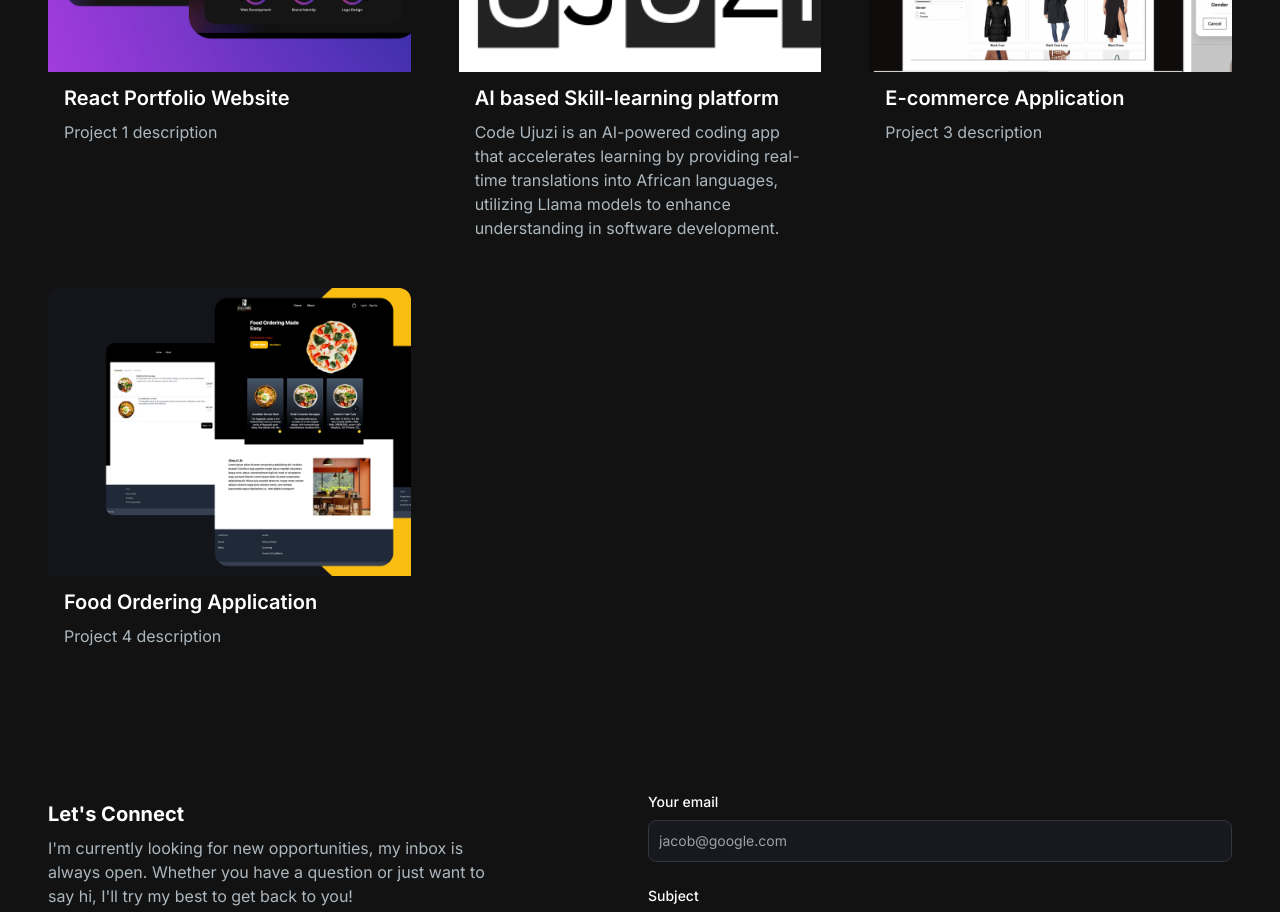
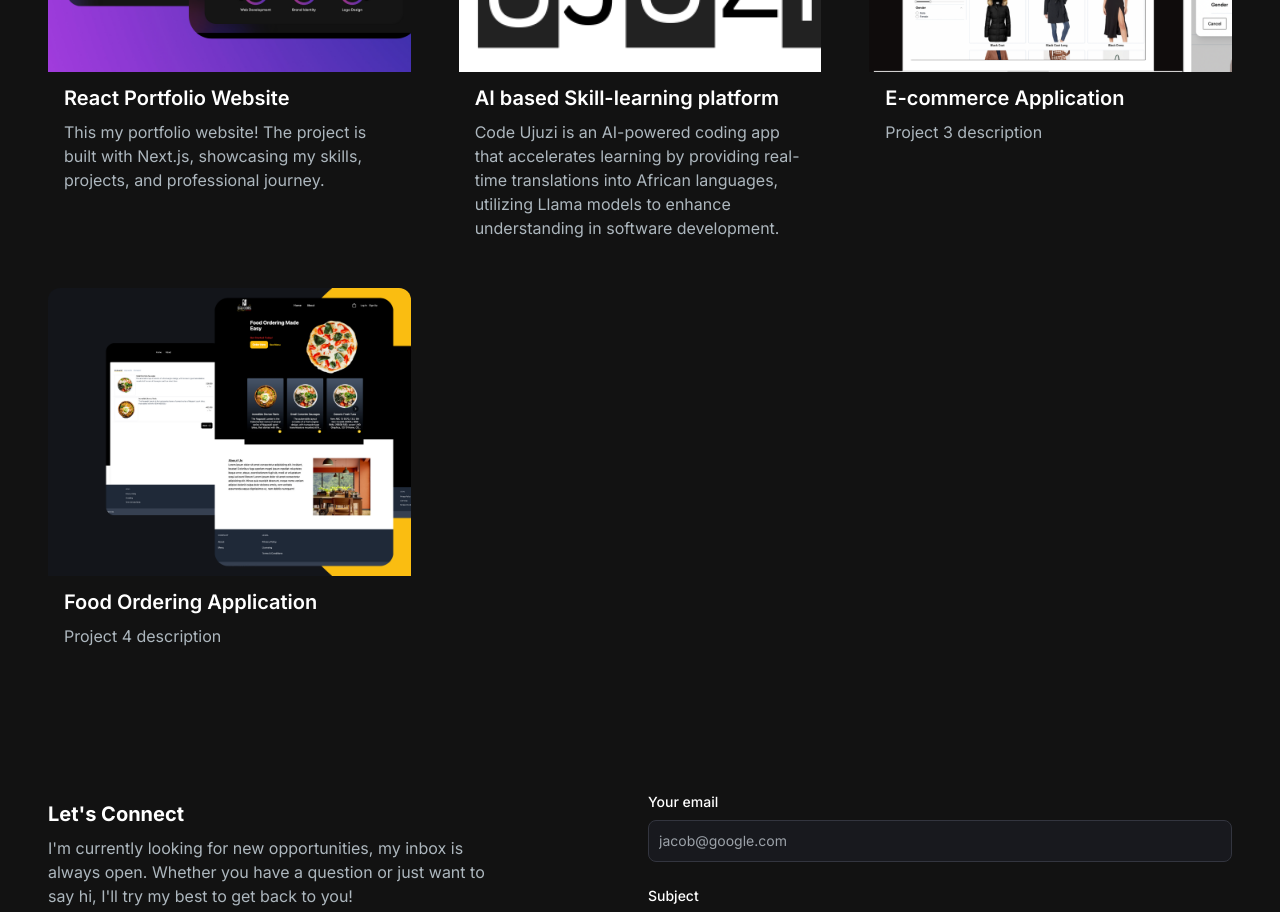
Before and after one commit to oumaoumag/ouma-portfolio, a Next.js app: page / in a window 1280 px wide. Shown: the part 1920-2832 px from the top of the page. Built offline with nearby package versions, Linux system fonts and the light colour scheme.

Commit message:
[Projects] - add my portfolio in the listing

```diff
--- a/src/app/components/ProjectsSection.jsx
+++ b/src/app/components/ProjectsSection.jsx
@@ -8,10 +8,10 @@
   {
     id: 1,
     title: "React Portfolio Website",
-    description: "Project 1 description",
+    description: "This my portfolio website! The project is built with Next.js, showcasing my skills, projects, and professional journey.",
     image: "/images/projects/1.png",
-    tag: ["All", "Web"],
-    gitUrl: "/",
+    tag: ["All", "Web", "Next.js", "React"],
+    gitUrl: "https://github.com/garveyshah/ouma-portfolio",
     previewUrl: "/",
   },
   {
```
